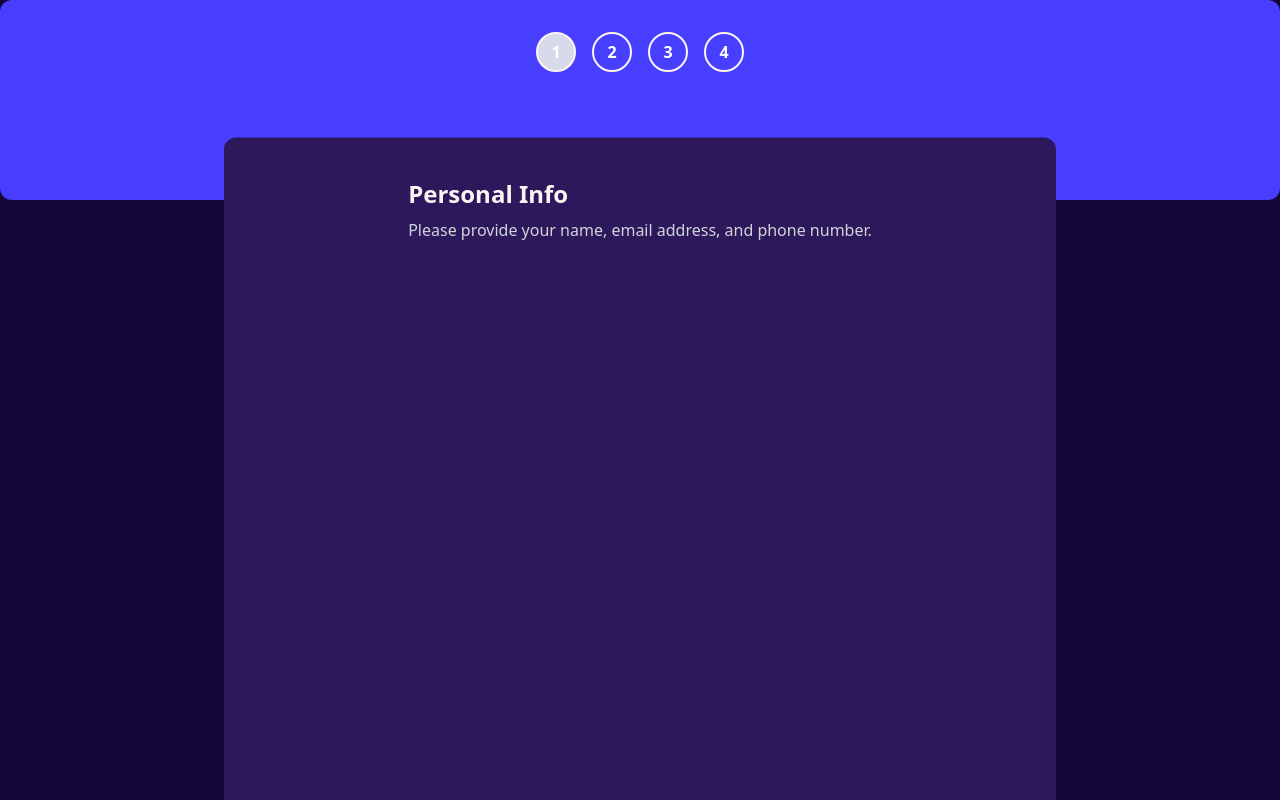
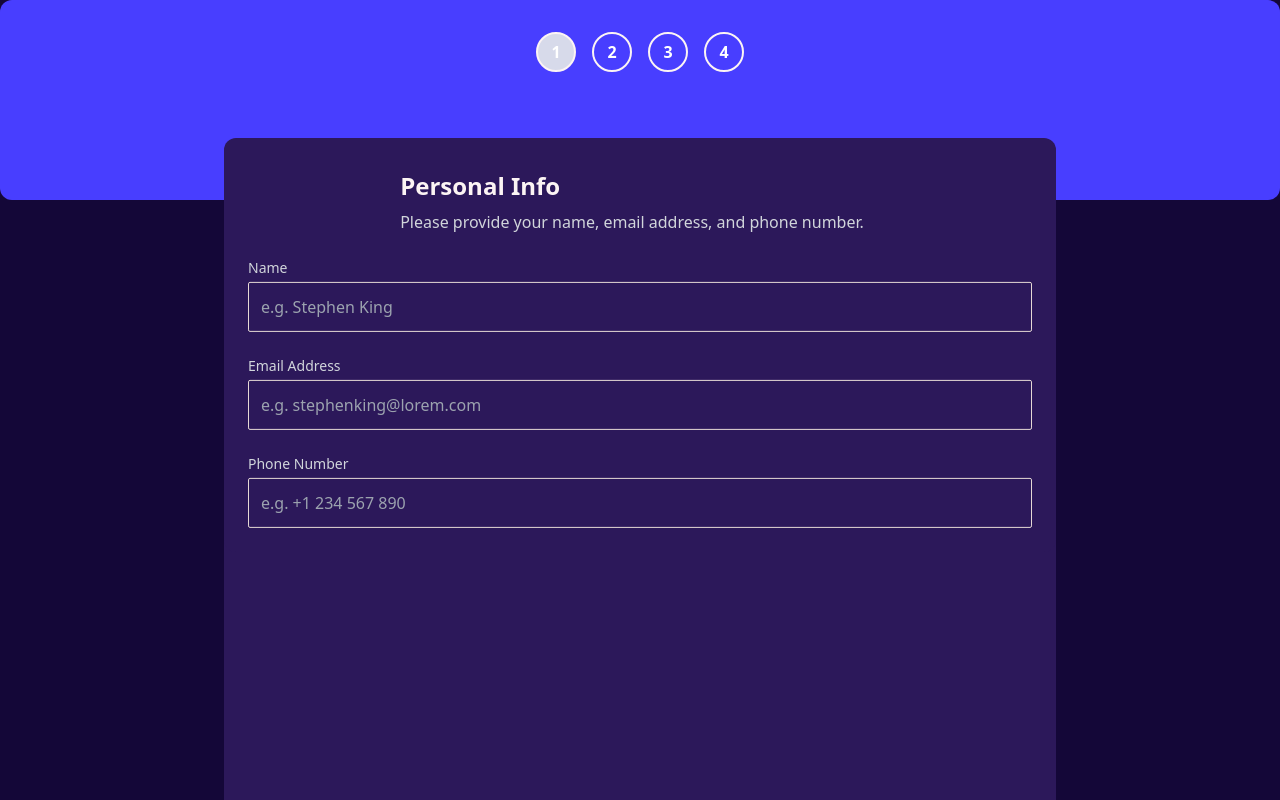
Before and after one commit to AtanasovCode/planit-multistep-form, a React app: page /multi-step/step-one in a window 1280 px wide. Built offline with nearby package versions, Linux system fonts and the light colour scheme; the HTML template or start-up script is replaced by a standard one.

Commit message:
created reusable info input component

```diff
--- /dev/null
+++ b/src/components/InfoInput.jsx
@@ -0,0 +1,26 @@
+import { useStore } from "../../useStore";
+
+const InfoInput = ({
+    label,
+    placeholder,
+    inputType,
+    value,
+    setValue,
+}) => {
+    return (
+        <div className="flex flex-col items-start justify-center w-[100%] text-white mb-6">
+            <div className="mb-1 text-sm text-gray-300">
+                {label}
+            </div>
+            <input
+                type={inputType}
+                placeholder={placeholder}
+                value={value}
+                onChange={(e) => setValue(e.currentTarget.value)}
+                className="w-[100%] p-3 text-left border border-border-color border-solid outline-none rounded-sm bg-transparent"
+            />
+        </div>
+    );
+}
+
+export default InfoInput;
--- a/src/components/StepContainer.jsx
+++ b/src/components/StepContainer.jsx
@@ -3,7 +3,7 @@ import StepTracker from "./StepTracker";
 
 const StepContainer = () => {
     return (
-        <div className="w-[95vw] min-h-[100dvh] lg:w-[65vw] lg:min-h-auto lg:h-[75vh] bg-card-background flex flex-col-reverse items-center justify-end text-text">
+        <div className="w-[92vw] min-h-[100dvh] lg:w-[65vw] lg:min-h-auto lg:h-[75vh] bg-card-background flex flex-col-reverse items-center justify-end text-text">
             <Outlet />
             <StepTracker />
         </div>
--- a/src/steps/StepOne.jsx
+++ b/src/steps/StepOne.jsx
@@ -1,15 +1,47 @@
 import { useStore } from "../../useStore";
+import InfoInput from "../components/InfoInput";
+
 
 const StepOne = () => {
+
+    const {
+        name, setName,
+        mail, setMail,
+        number, setNumber,
+    } = useStore();
+
     return (
-        <div className="bg-card-background w-[100%] rounded-xl translate-y-[-60%] pt-10 px-6 flex flex-col items-center justify-center text-text z-[99]">
-            <div className="flex flex-col items-start justify-center">
+        <div className="bg-card-background w-[100%] rounded-xl translate-y-[-15%] pt-8 px-6 flex flex-col items-center justify-center text-text z-[99]">
+            <div className="flex flex-col items-start justify-center mb-6">
                 <div className="font-bold text-2xl mb-2 text-left">
                     Personal Info
                 </div>
-                <div className="text-left text-gray-300">
+                <div className="text-left text-gray-300 mr-4">
                     Please provide your name, email address, and phone number.
                 </div>
+            </div>
+            <div className="flex flex-col items-center justify-center w-[100%]">
+                <InfoInput
+                    label="Name"
+                    placeholder="e.g. Stephen King"
+                    inputType="text"
+                    value={name}
+                    setValue={setName}
+                />
+                <InfoInput
+                    label="Email Address"
+                    placeholder="e.g. stephenking@lorem.com"
+                    inputType="email"
+                    value={mail}
+                    setValue={setMail}
+                />
+                <InfoInput
+                    label="Phone Number"
+                    placeholder="e.g. +1 234 567 890"
+                    inputType="number"
+                    value={number}
+                    setValue={setNumber}
+                />
             </div>
         </div>
     );
```
